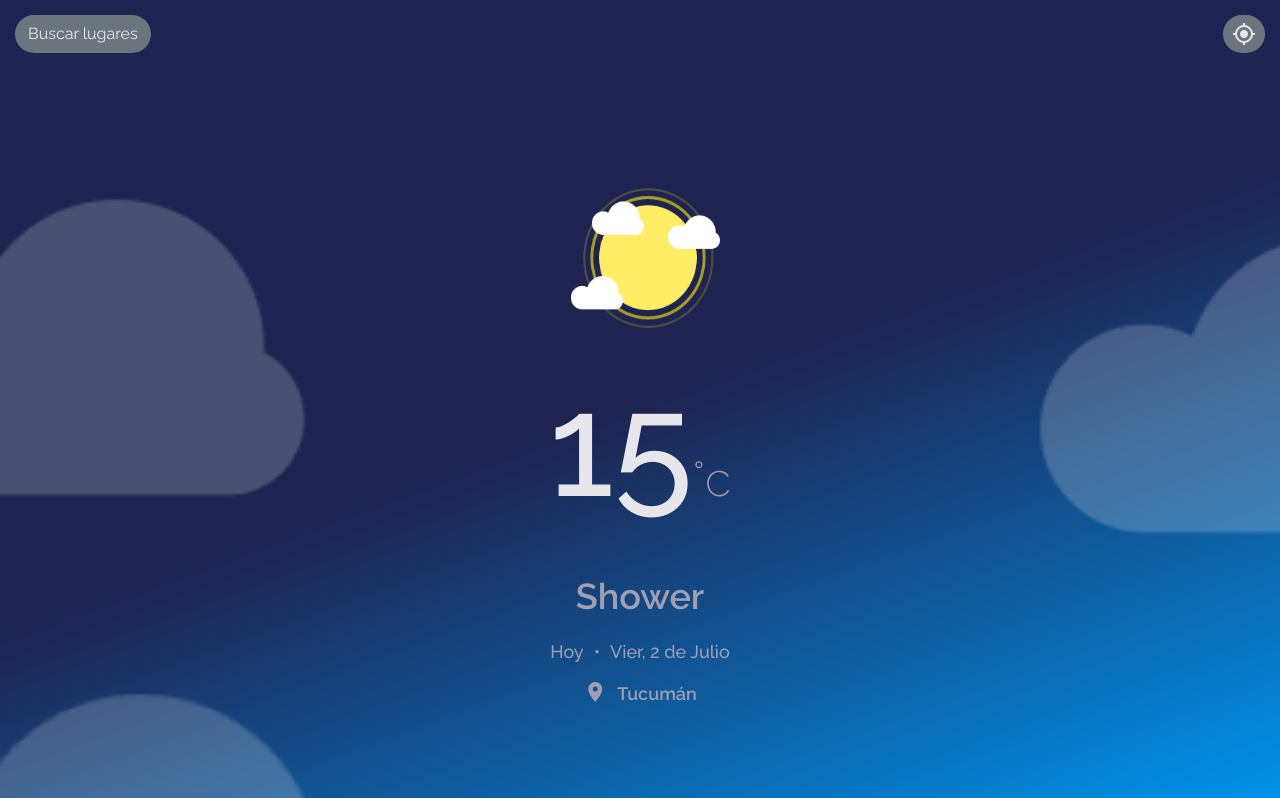
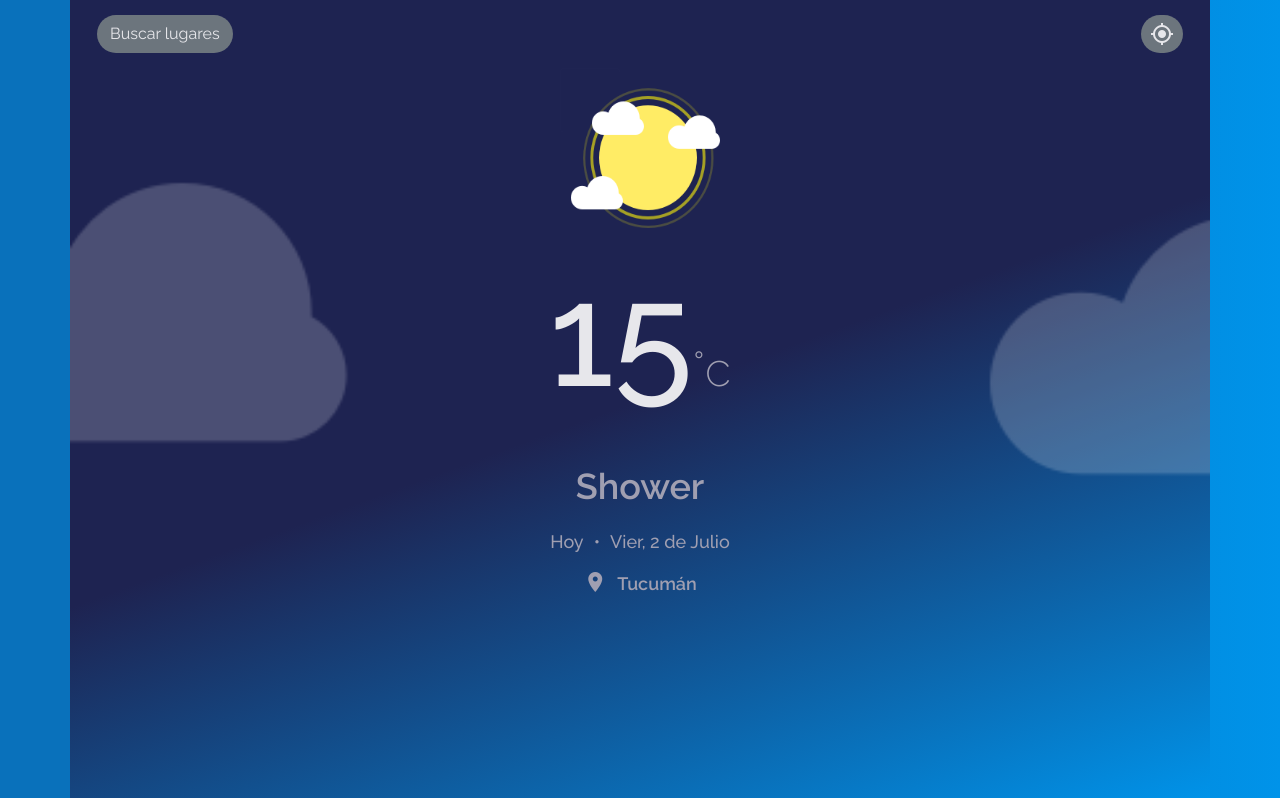
Before and after one commit to slmoran90/weather-app, a React (Vite) app: page / in a window 1280 px wide. Shown: the top 798 px of the page. Built offline with nearby package versions, Linux system fonts and the light colour scheme.

Commit message:
helper to connect to the api (#5)

```diff
--- a/package.json
+++ b/package.json
@@ -3,9 +3,9 @@
   "private": true,
   "version": "0.0.0",
   "scripts": {
-    "dev": "vite",
+    "dev": "vite --host",
     "build": "vite build",
-    "preview": "vite preview",
+    "preview": "vite preview --host",
     "lint": "eslint . --fix"
   },
   "dependencies": {
@@ -13,10 +13,10 @@
     "react-dom": "18.0.0"
   },
   "devDependencies": {
-    "bootstrap": "^5.1.3",
     "@types/react": "18.0.0",
     "@types/react-dom": "18.0.0",
     "@vitejs/plugin-react": "1.3.0",
+    "bootstrap": "^5.1.3",
     "eslint": "8.17.0",
     "eslint-config-standard": "17.0.0",
     "eslint-plugin-import": "2.26.0",
--- a/src/App.jsx
+++ b/src/App.jsx
@@ -4,7 +4,7 @@ import './App.scss'
 
 const App = () => {
   return (
-    <div>
+    <div className='app-container'>
       <SidebarInfo/>
       <CardSection/>
     </div>
--- a/src/App.scss
+++ b/src/App.scss
@@ -5,4 +5,9 @@
   padding: 0;
   box-sizing: border-box;
   font-family: 'Raleway', sans-serif;
+  scroll-behavior: smooth;
 }
+
+.app-container {
+  background: linear-gradient(90deg, #0971bb 50%, #0093E9 100%);
+}
--- a/src/components/card-section/CardSection.jsx
+++ b/src/components/card-section/CardSection.jsx
@@ -1,3 +1,4 @@
+// import { useState, useEffect } from 'react'
 import ForecastCard from './card/ForecastCard'
 import FeaturedCard from './card/FeaturedCard'
 import './cardSection.scss'
@@ -5,31 +6,26 @@ import './cardSection.scss'
 const CardSection = () => {
   const data = [
     {
-      id: 1,
       day: 'Mañana',
       maxTemp: 16,
       minTemp: 11
     },
     {
-      id: 2,
       day: 'Domingo, 7 de Junio',
       maxTemp: 16,
       minTemp: 11
     },
     {
-      id: 3,
       day: 'Lunes, 8 de Junio',
       maxTemp: 16,
       minTemp: 11
     },
     {
-      id: 4,
       day: 'Martes, 9 de Junio',
       maxTemp: 16,
       minTemp: 11
     },
     {
-      id: 5,
       day: 'Miercoles, 10 de Junio',
       maxTemp: 16,
       minTemp: 11
@@ -67,8 +63,8 @@ const CardSection = () => {
     <div className='cs-container py-5'>
       <div className='row gx-0'>
         {
-          data.map(card => (
-            <div className='col-6 justify-content-center' key={card.id}>
+          data.map((card, i) => (
+            <div className='col-6 justify-content-center' key={i}>
               <ForecastCard card={card}/>
             </div>
           ))
--- a/src/components/card-section/card/ForecastCard.jsx
+++ b/src/components/card-section/card/ForecastCard.jsx
@@ -9,7 +9,7 @@ const ForecastCard = ({ card }) => {
       <div className='card-body d-flex flex-column align-items-center justify-content-between'>
         <h5 className='title'>{day}</h5>
         <div className='img-container'>
-          <img src={imgCard} alt='image temp' className='img-fluid'/>
+          <img src={imgCard} alt='image temp' className='img-fluid' loading='lazy'/>
         </div>
         <div className="card-text w-100 justify-content-around temp-min-max">
           <p>{maxTemp}°C</p>
--- a/src/components/card-section/cardSection.scss
+++ b/src/components/card-section/cardSection.scss
@@ -1,7 +1,8 @@
 .cs-container {
   height: 100%;
   background: #100E1D;
-  ;
+  border-top-left-radius: 40px;
+  border-top-right-radius: 40px;
 
   div {
     display: flex;
--- a/src/components/sidebar-info/SidebarInfo.jsx
+++ b/src/components/sidebar-info/SidebarInfo.jsx
@@ -4,11 +4,11 @@ import './sidebarInfo.scss'
 
 const SidebarInfo = () => {
   return (
-    <div className='main-container'>
+    <div className='main-container container'>
       <SidebarHeader/>
       <div className='main-container__body row'>
         <div className='col-sm-12'>
-          <img src={imgWeather} alt='weather image' className='img-fluid mx-auto d-block'/>
+          <img src={imgWeather} alt='weather image' className='img-fluid' loading='lazy'/>
         </div>
         <div className='col-sm-12 temp-container'>
           <p className='temp'>
--- a/src/components/sidebar-info/sidebarInfo.scss
+++ b/src/components/sidebar-info/sidebarInfo.scss
@@ -7,13 +7,13 @@
 
   &__body {
     position: relative;
-    height: auto;
     display: flex;
     flex-direction: column;
-    gap: 10px;
-    padding: 100px 0;
 
     div:first-child {
+      display: grid;
+      place-content: center;
+
       img {
         width: 160px;
         height: 160px;
@@ -71,8 +71,6 @@
       }
     }
 
-
-
     &::after {
       background-image: url('../../assets/img/Cloud-background.png');
       background-position: top;
--- a/vite.config.js
+++ b/vite.config.js
@@ -1,7 +1,10 @@
-import { defineConfig } from 'vite'
-import react from '@vitejs/plugin-react'
+import { defineConfig } from "vite"
+import react from "@vitejs/plugin-react"
 
 // https://vitejs.dev/config/
 export default defineConfig({
-  plugins: [react()]
+  plugins: [react()],
+  define: {
+    "process.env.SOME_ENV": `"${process.env.SOME_ENV}"`
+  }
 })
```
Also changed, not shown: src/api/getData.js (added, +37 -0 lines), .eslintrc.js, 1 other file (tests, documents, lock files or other folders).
